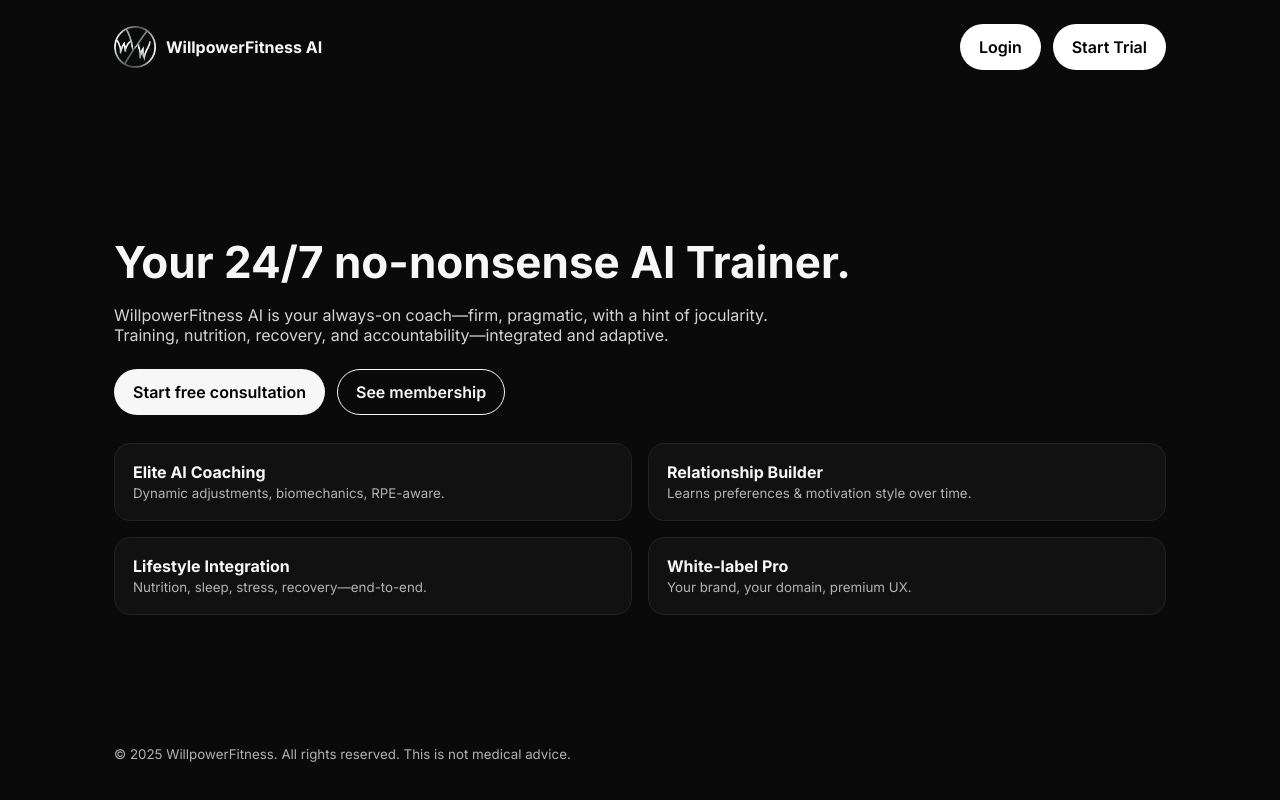
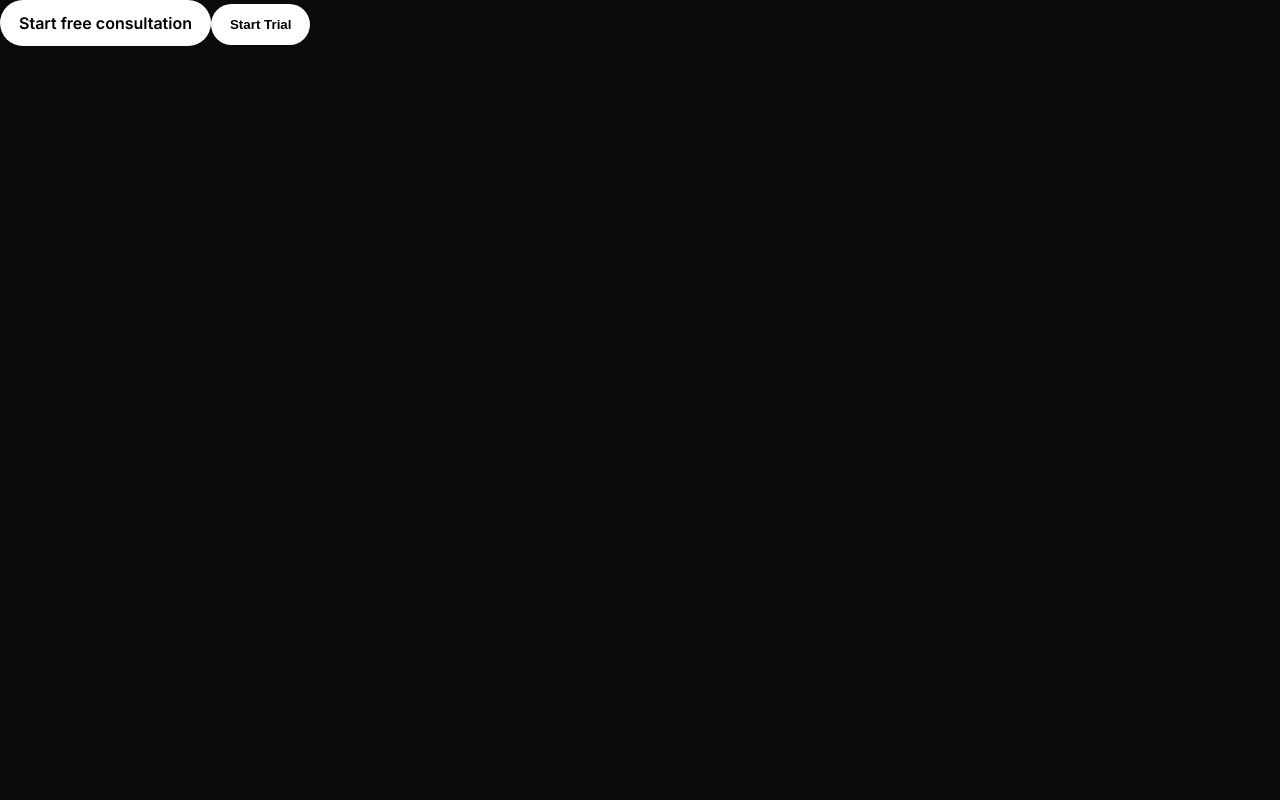
Before and after one commit to WillpowerfitnessAI/willpowerfitness-frontend, a Next.js app: page / in a window 1280 px wide. Built offline with nearby package versions, Linux system fonts and the light colour scheme.

Commit message:
Update index.js

```diff
--- a/pages/index.js
+++ b/pages/index.js
@@ -1,43 +1,23 @@
-// pages/index.js
-import Layout from '../components/Layout';
-// deploy bump
+// pages/index.js (or wherever those buttons live)
+const trialUrl = process.env.NEXT_PUBLIC_STRIPE_PAYMENT_LINK;
+
+function goToTrial() {
+  if (typeof window !== 'undefined' && trialUrl) {
+    window.location.href = trialUrl;
+  }
+}
+
 export default function Home() {
   return (
-    <Layout>
-      <section className="hero">
-        <h1 style={{ fontSize: 44, marginBottom: 8 }}>
-          Your 24/7 no-nonsense AI Trainer.
-        </h1>
+    <>
+      {/* Keep this pointing to your consultation page */}
+      <a href="/consultation" className="btn">Start free consultation</a>
 
-        <p style={{ maxWidth: 680, opacity: 0.85 }}>
-          WillpowerFitness AI is your always-on coach—firm, pragmatic, with a hint of jocularity.
-          Training, nutrition, recovery, and accountability—integrated and adaptive.
-        </p>
+      {/* Trial / membership go to Stripe Payment Link */}
+      <button onClick={goToTrial} className="btn">Start Trial</button>
 
-        <div style={{ marginTop: 24, display: 'flex', gap: 12 }}>
-          <a className="btn btn--primary" href="/consultation">Start free consultation</a>
-          <a className="btn btn--outline" href="/subscribe">See membership</a>
-        </div>
-
-        <div style={{ marginTop: 28 }} className="grid grid-2">
-          <div className="card">
-            <strong>Elite AI Coaching</strong><br />
-            <small className="muted">Dynamic adjustments, biomechanics, RPE-aware.</small>
-          </div>
-          <div className="card">
-            <strong>Relationship Builder</strong><br />
-            <small className="muted">Learns preferences & motivation style over time.</small>
-          </div>
-          <div className="card">
-            <strong>Lifestyle Integration</strong><br />
-            <small className="muted">Nutrition, sleep, stress, recovery—end-to-end.</small>
-          </div>
-          <div className="card">
-            <strong>White-label Pro</strong><br />
-            <small className="muted">Your brand, your domain, premium UX.</small>
-          </div>
-        </div>
-      </section>
-    </Layout>
+      {/* If you want “See membership” to also go to the same link: */}
+      {/* <button onClick={goToTrial} className="btn">See membership</button> */}
+    </>
   );
 }
```
